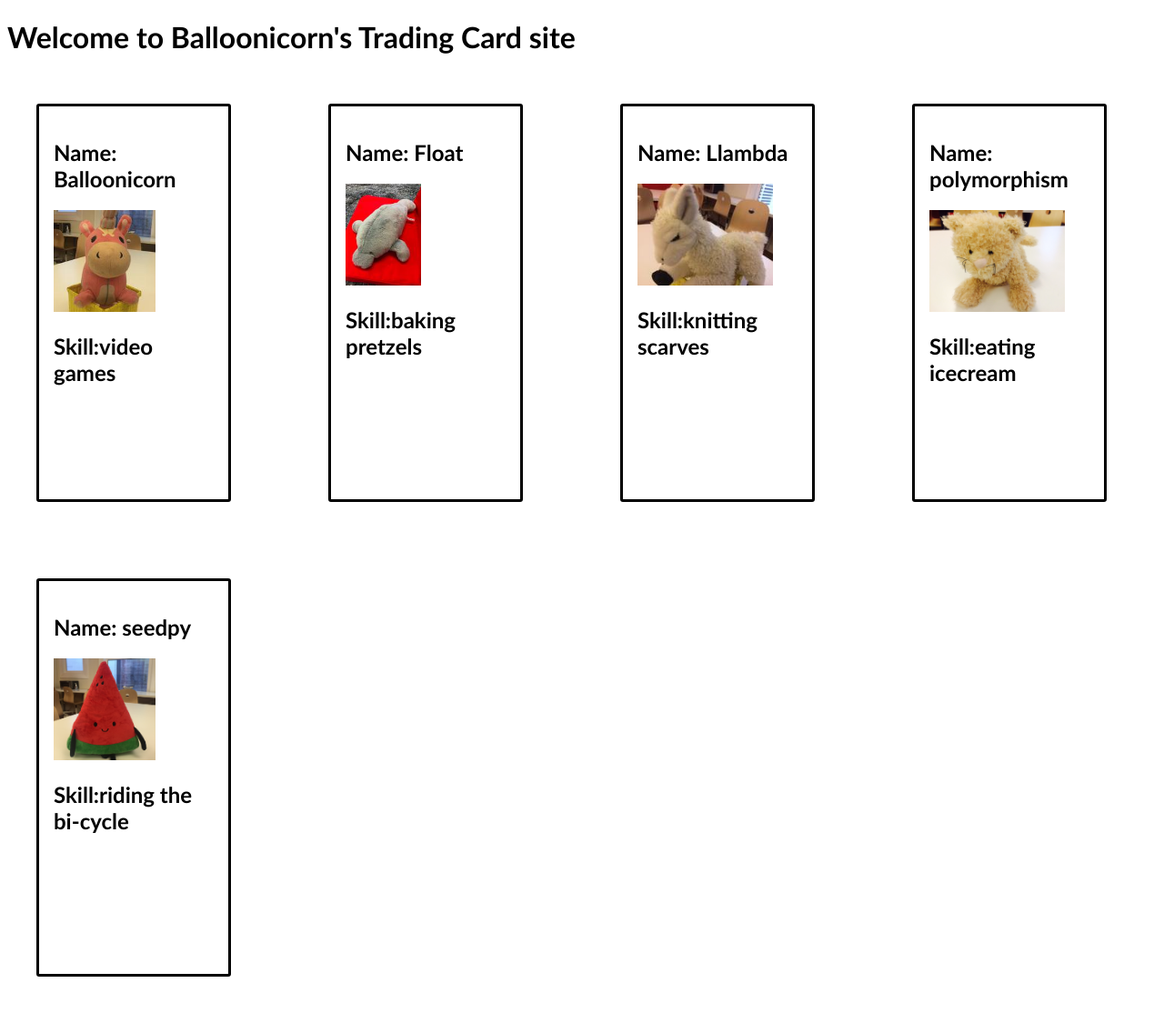
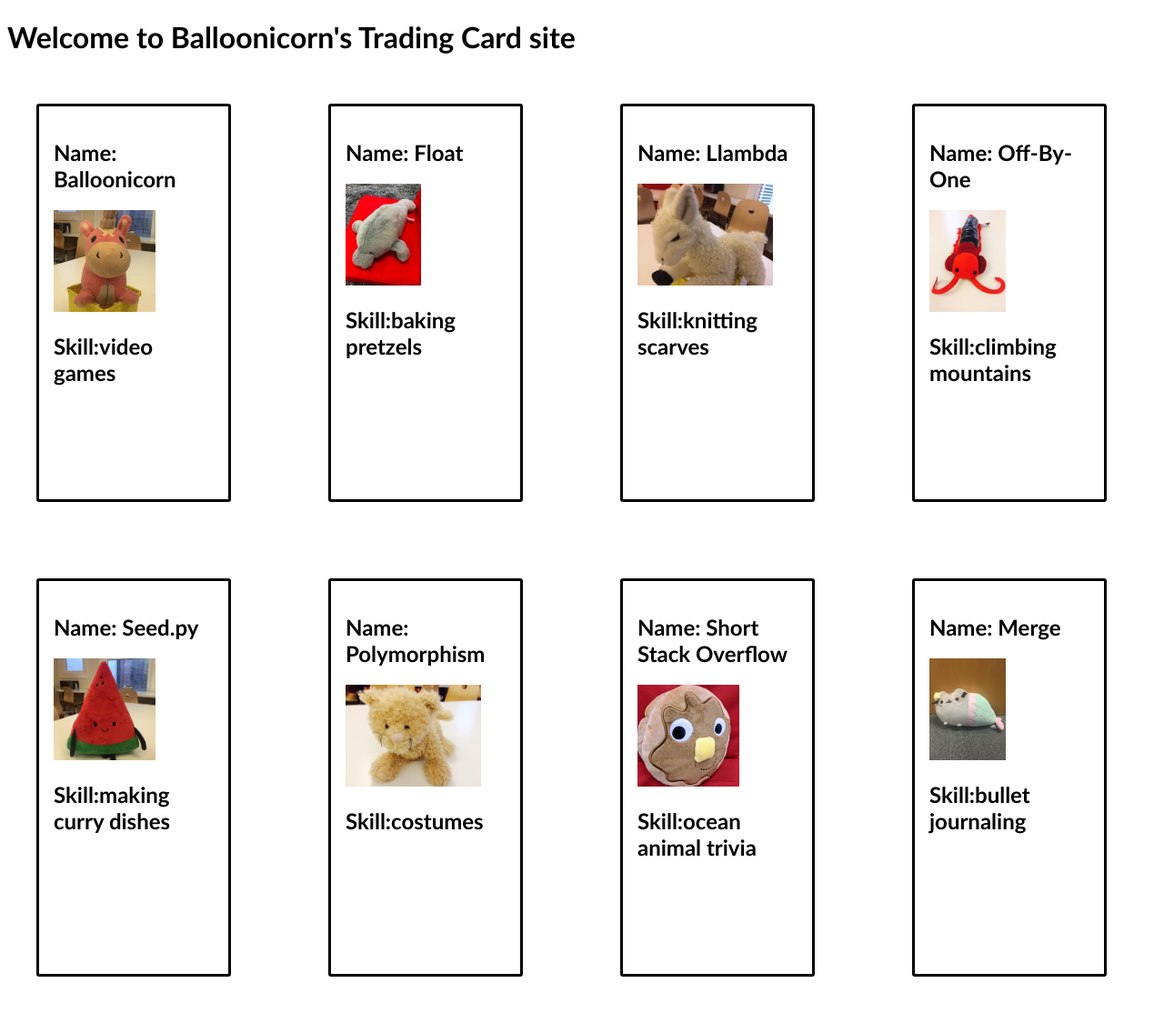
Before and after one commit to vinithabaskaran09/react, a Flask app: page /cards in a window 1280 px wide. Shown: the whole page at 91% size. Run offline with Flask 2, Linux system fonts and the light colour scheme; some libraries are stand-ins or nearby versions.

Commit message:
Complete Lab1

```diff
--- a/static/js/tradingCard.jsx
+++ b/static/js/tradingCard.jsx
@@ -2,11 +2,57 @@
 
 const tradingCardData = [
   {
-    name: 'Balloonicorn',
-    skill: 'video games',
-    imgUrl: '/static/img/balloonicorn.jpg',
+    name: "Balloonicorn",
+    skill: "video games",
+    imgUrl: "/static/img/balloonicorn.jpg",
+    cardId: 1,
+  },
+  {
+    name: "Float",
+    skill: "baking pretzels",
+    imgUrl: "/static/img/float.jpg",
+    cardId: 2,
+  },
+  {
+    name: "Llambda",
+    skill: "knitting scarves",
+    imgUrl: "/static/img/llambda.jpg",
+    cardId: 3,
+  },
+  {
+    name: "Off-By-One",
+    skill: "climbing mountains",
+    imgUrl: "/static/img/off-by-one.jpeg",
+    cardId: 4,
+  },
+  {
+    name: "Seed.py",
+    skill: "making curry dishes",
+    imgUrl: "/static/img/seedpy.jpeg",
+    cardId: 5,
+  },
+  {
+    name: "Polymorphism",
+    skill: "costumes",
+    imgUrl: "/static/img/polymorphism.jpeg",
+    cardId: 6,
+  },
+  {
+    name: "Short Stack Overflow",
+    skill: "ocean animal trivia",
+    imgUrl: "/static/img/shortstack-overflow.jpeg",
+    cardId: 7,
+  },
+  {
+    name: "Merge",
+    skill: "bullet journaling",
+    imgUrl: "/static/img/merge.png",
+    cardId: 8,
   },
 ];
+
+// console.log(tradingCardData);
+
 
 function TradingCard(props) {
   return (
@@ -18,28 +64,47 @@ function TradingCard(props) {
   );
 }
 
-ReactDOM.render(
-  <TradingCard name="Balloonicorn" skill="video games" imgUrl="/static/img/balloonicorn.jpg" />,
-  document.querySelector('#balloonicorn'),
-);
+function TradingCardContainer() {
+  const tradingCards = [];
 
-ReactDOM.render(
-  <TradingCard name="Float" skill="baking pretzels" imgUrl="/static/img/float.jpg" />,
-  document.querySelector('#float'),
-);
+  for (const currentCard of tradingCardData) {
+    tradingCards.push(
+      // <p>currentCard.name</p>
+      <TradingCard
+        name={currentCard.name}
+        skill={currentCard.skill}
+        imgUrl={currentCard.imgUrl}
+      />
+    );
+  }
 
-ReactDOM.render(
-  <TradingCard name="Llambda" skill="knitting scarves" imgUrl="/static/img/llambda.jpg" />,
-  document.querySelector('#llambda'),
-);
-
-ReactDOM.render(
-  <TradingCard name="polymorphism" skill="eating icecream" imgUrl="/static/img/polymorphism.jpeg" />,
-  document.querySelector('#polymorphism'),
-);
+  return (<React.Fragment>{tradingCards}</React.Fragment>);
+}
+ReactDOM.render(<TradingCardContainer />, document.querySelector('#all-cards'));
 
 
-ReactDOM.render(
-  <TradingCard name="seedpy" skill="riding the bi-cycle" imgUrl="/static/img/seedpy.jpeg" />,
-  document.querySelector('#seedpy'),
-);
+// ReactDOM.render(
+//   <TradingCard name="Balloonicorn" skill="video games" imgUrl="/static/img/balloonicorn.jpg" />,
+//   document.querySelector('#balloonicorn'),
+// );
+
+// ReactDOM.render(
+//   <TradingCard name="Float" skill="baking pretzels" imgUrl="/static/img/float.jpg" />,
+//   document.querySelector('#float'),
+// );
+
+// ReactDOM.render(
+//   <TradingCard name="Llambda" skill="knitting scarves" imgUrl="/static/img/llambda.jpg" />,
+//   document.querySelector('#llambda'),
+// );
+
+// ReactDOM.render(
+//   <TradingCard name="polymorphism" skill="eating icecream" imgUrl="/static/img/polymorphism.jpeg" />,
+//   document.querySelector('#polymorphism'),
+// );
+
+
+// ReactDOM.render(
+//   <TradingCard name="seedpy" skill="riding the bi-cycle" imgUrl="/static/img/seedpy.jpeg" />,
+//   document.querySelector('#seedpy'),
+// );
--- a/templates/cards.html
+++ b/templates/cards.html
@@ -8,7 +8,7 @@
 
 
 {% block body %}
-<div class="grid">
+<div class="grid" id="all-cards">
   <!-- Mount Balloonicorn's card on to this element. -->
   <div id="balloonicorn"></div>
 
```
